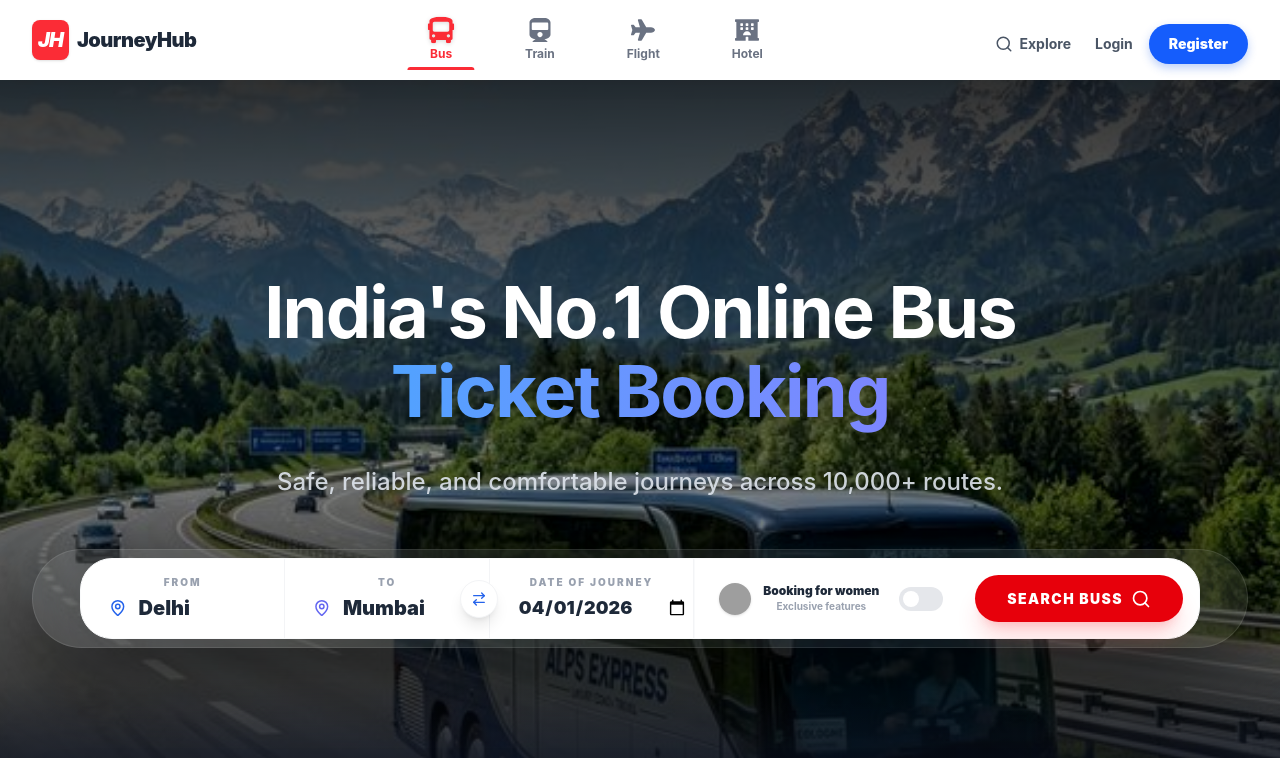
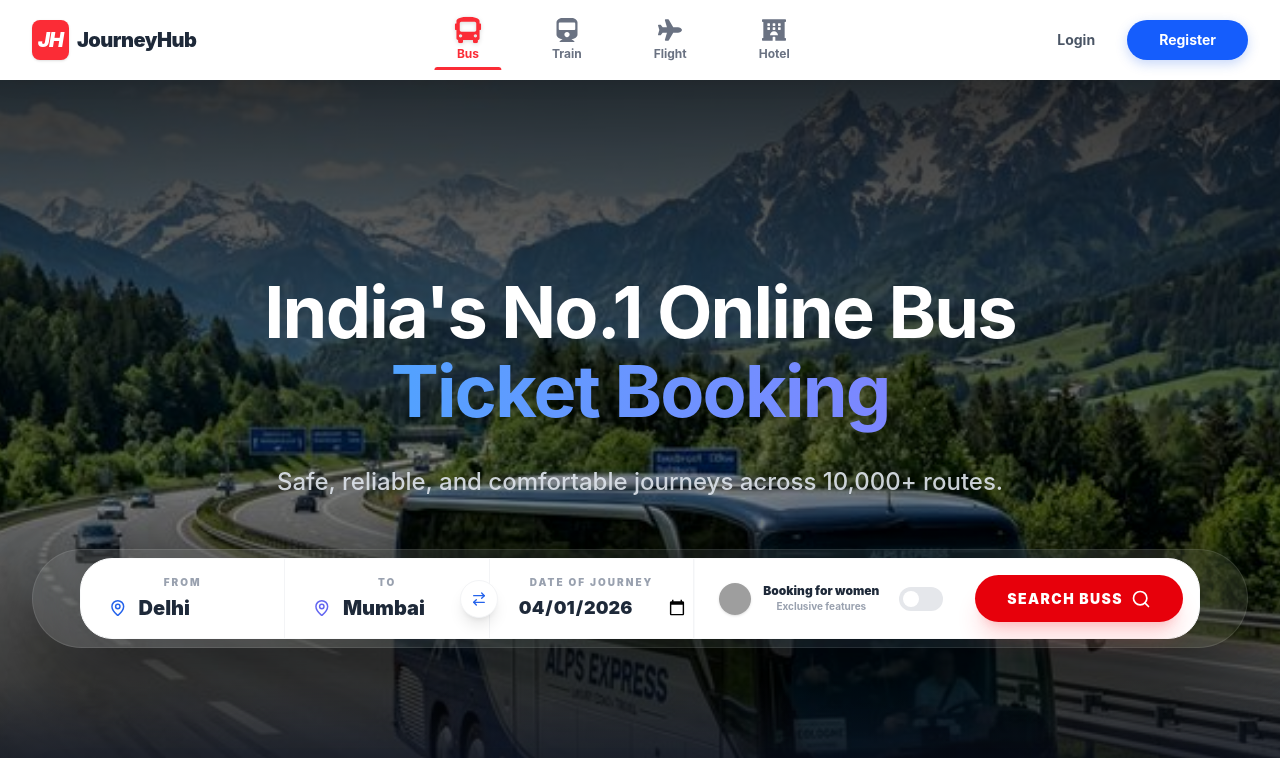
Before and after one commit to rohithnayak42/JourneyHub, a React (Vite) app in the folder client/: page / in a window 1280 px wide. Shown: the top 758 px of the page. Built offline with nearby package versions, Linux system fonts and the light colour scheme; grey boxes are pictures that could not be loaded.

Commit message:
Update Navbar UI and add professional README

```diff
--- a/client/src/components/Navbar.jsx
+++ b/client/src/components/Navbar.jsx
@@ -79,25 +79,20 @@ const Navbar = ({ activeTab, setActiveTab }) => {
           </div>
 
           {/* RIGHT: Actions (Hidden on Mobile) */}
-          <div className="hidden md:flex items-center space-x-4 lg:space-x-6 shrink-0 pt-2 text-sm">
-            <Link to="/" className="text-gray-600 hover:text-red-500 font-bold flex items-center gap-1.5 transition-colors">
-              <Search size={18} />
-              <span className="hidden lg:inline">Explore</span>
-            </Link>
-
+          <div className="hidden md:flex items-center gap-4 lg:gap-6 shrink-0 text-sm">
             {user ? (
               <>
                 <Link to="/dashboard" className="text-gray-600 hover:text-red-500 font-bold flex items-center gap-1.5 transition-colors">
                   <History size={18} />
                   <span className="hidden lg:inline">My Bookings</span>
                 </Link>
-                <div className="-mr-2"><NotificationBell /></div>
+                <NotificationBell />
                 <div className="relative group">
-                  <button className="flex items-center space-x-2 bg-gray-50 px-3 lg:px-4 py-1.5 rounded-full border border-gray-200 hover:border-red-200 transition-all">
-                    <div className="bg-red-50 p-1 rounded-full text-red-500 border border-red-100">
+                  <button className="flex items-center gap-3 bg-white hover:bg-gray-50 px-3 lg:px-4 py-2 rounded-full border border-gray-200 hover:border-red-200 hover:shadow-md transition-all duration-300">
+                    <div className="bg-red-50 p-1.5 rounded-full text-red-500 border border-red-100 shadow-sm">
                       <User size={16} />
                     </div>
-                    <span className="font-black text-gray-700 max-w-[80px] lg:max-w-[100px] truncate">{user.name}</span>
+                    <span className="font-bold text-gray-700 max-w-[80px] lg:max-w-[100px] truncate">{user.name}</span>
                   </button>
                   <div className="absolute right-0 mt-2 w-48 bg-white rounded-xl shadow-2xl border border-gray-100 opacity-0 invisible group-hover:opacity-100 group-hover:visible transition-all duration-200 transform origin-top-right">
                     <div className="p-2">
@@ -113,11 +108,11 @@ const Navbar = ({ activeTab, setActiveTab }) => {
                 </div>
               </>
             ) : (
-              <div className="flex items-center space-x-3 lg:space-x-4">
-                <Link to="/login" className="text-gray-600 font-bold hover:text-red-500 transition-colors">
+              <div className="flex items-center gap-4 lg:gap-6">
+                <Link to="/login" className="text-gray-600 font-bold hover:text-red-500 transition-colors px-2 py-1">
                   Login
                 </Link>
-                <Link to="/register" className="bg-blue-600 hover:bg-blue-700 text-white px-4 lg:px-5 py-2.5 rounded-full font-black transition-all shadow-[0_4px_10px_rgba(37,99,235,0.3)] hover:shadow-lg hover:-translate-y-0.5">
+                <Link to="/register" className="bg-blue-600 hover:bg-blue-700 text-white px-6 lg:px-8 py-2.5 rounded-full font-bold transition-all shadow-[0_4px_12px_rgba(37,99,235,0.25)] hover:shadow-lg hover:-translate-y-0.5">
                   Register
                 </Link>
               </div>
@@ -156,8 +151,6 @@ const Navbar = ({ activeTab, setActiveTab }) => {
              ))}
           </div>
 
-          <Link to="/" onClick={() => setMenuOpen(false)} className="block px-3 py-3 text-gray-700 font-bold border-b border-gray-50 flex items-center gap-2 hover:text-red-500 transition-colors"><Search size={18}/> Explore</Link>
-
           {user ? (
             <>
               <Link to="/dashboard" onClick={() => setMenuOpen(false)} className="block px-3 py-3 text-gray-700 font-bold border-b border-gray-50 flex items-center gap-2 hover:text-red-500 transition-colors"><Briefcase size={18}/> My Bookings</Link>
--- a/client/src/components/common/NotificationBell.jsx
+++ b/client/src/components/common/NotificationBell.jsx
@@ -26,7 +26,7 @@ const NotificationBell = () => {
     <div className="relative" ref={containerRef}>
       <button
          onClick={() => setIsOpen(!isOpen)}
-         className="relative p-2 text-gray-500 hover:text-blue-600 transition-colors bg-gray-50 hover:bg-blue-50 rounded-full border border-gray-100 mt-1 md:mt-0"
+         className="relative p-2 text-gray-500 hover:text-blue-600 transition-colors bg-white hover:bg-blue-50 rounded-full border border-gray-100 shadow-sm hover:shadow-md"
       >
          <Bell size={20} />
          <span className="absolute top-0 right-1 w-2.5 h-2.5 bg-red-500 rounded-full animate-ping"></span>
```
